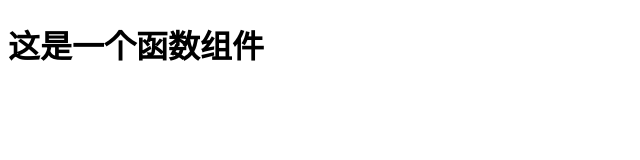
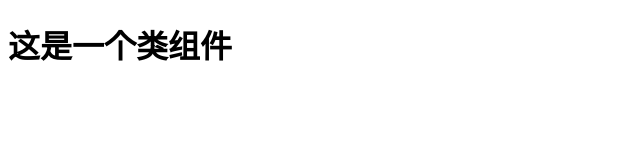
Before and after one commit to xu-jing119/react, a React (Create React App) app: page / in a window 1280 px wide. Shown: the top 160 px of the page, without its empty margins (0-640 px from the left). Built offline with nearby package versions, Linux system fonts and the light colour scheme.

Commit message:
类组件

```diff
--- a/src/index.js
+++ b/src/index.js
@@ -50,8 +50,20 @@ import ReactDOM from 'react-dom';
 // ReactDOM.render(v1,document.getElementById('root'))
 
 
-// 函数组件
-function Hello(){
-    return <h1>这是一个函数组件</h1>
+// // 函数组件
+// function Hello(){
+//     return <h1>这是一个函数组件</h1>
+// }
+// ReactDOM.render(<Hello />,document.getElementById('root'))
+
+// 类组件
+//  注意:1.类名称必须以大写字母开头Hello
+//         2.类组件应该继承React.Component父类,从而可以使用父类中提供的方法或属性
+//         3.类组件必须提供render()方法
+//         4.render()方法必须有返回值,表示该组件的结构
+class Hello extends React.Component{
+    render(){
+        return <h1>这是一个类组件</h1>
+    }
 }
 ReactDOM.render(<Hello />,document.getElementById('root'))
```
